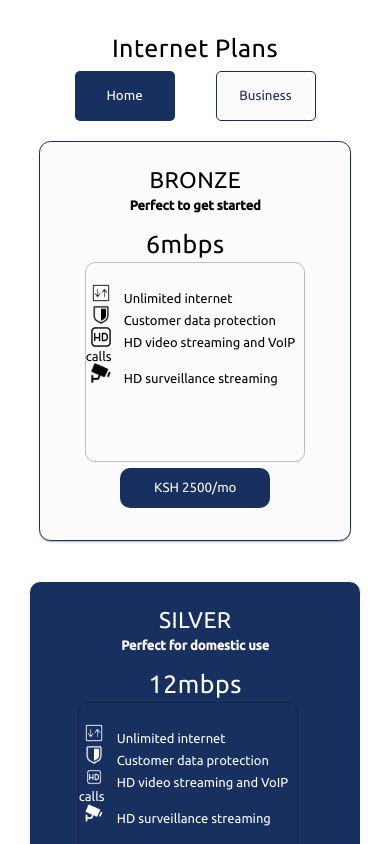
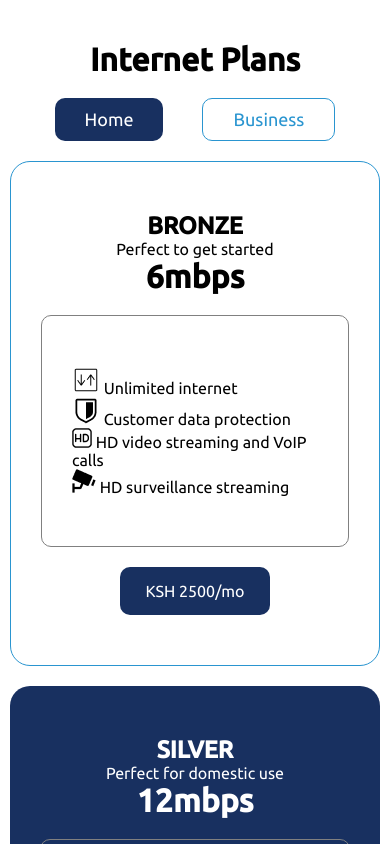
Before and after one commit to Imranyy/GSL, a React (Create React App) app: page / in a window 390 px wide. Shown: the part 680-1524 px from the top of the page. Built offline with nearby package versions, Linux system fonts and the light colour scheme; no server answers.

Commit message:
updating styles

```diff
--- a/src/components/HeroImage.js
+++ b/src/components/HeroImage.js
@@ -4,16 +4,6 @@ import vector from "../media/Vector.png";
 import {motion} from "framer-motion";
 
 function HeroImage(props) {
-    const showPlans=()=>{
-        document.querySelector('.plans').style.display='block';
-        document.querySelector('.move-down-img').style.display='none';
-        document.querySelector('.move-up-img').style.display='block';
-    }
-    const close=()=>{
-        document.querySelector('.plans').style.display='none';
-        document.querySelector('.move-up-img').style.display='none';
-        document.querySelector('.move-down-img').style.display='block';
-    }
     const scrollToContactUs=()=>{
         document.querySelector('.contact-us').scrollIntoView()
     }
@@ -37,8 +27,7 @@ function HeroImage(props) {
                     >
                         ORDER NOW
                     </motion.button><br/>
-                    <img src={vector} className='move-down-img' alt="..." onClick={showPlans}/>
-                    <img src={vector} style={{display:'none'}} alt="..." className='move-up-img' onClick={close}/>
+                    <img src={vector} className='move-down-img' alt="..." onClick={scrollToContactUs}/>
                 </motion.div>
             </div>
         </>
--- a/src/components/Plans.js
+++ b/src/components/Plans.js
@@ -32,14 +32,12 @@ const customStyles={
 
 function Plans(pro1s){
     const showBusiness=()=>{
-        document.querySelector('.plans1').style.display='block';
+        document.querySelector('.plans1').style.display='flex';
         document.querySelector('.plans').style.display="none";
-        document.querySelector('.move-up-img').style.display='none';
     }
     const showHome=()=>{
        document.querySelector('.plans1').style.display='none';
-        document.querySelector('.plans').style.display="block";
-        document.querySelector('.move-up-img').style.display='block';
+        document.querySelector('.plans').style.display="flex";
     }
     //modal1
     const [modalIsOpen1,setIsOpen1]=useState(false);
@@ -194,7 +192,7 @@ function Plans(pro1s){
                         <button className='btn2' onClick={openModal2}>KSH 3000/mo</button>
                     </div>
 
-                    <div className='grid-item-plan3'>
+                    <div className='grid-item-plan1'>
                         <h2>GOLD</h2>
                         <p>Awesome for remote work</p>
                         <h1>20mbps</h1>
@@ -212,7 +210,7 @@ function Plans(pro1s){
             </motion.div>
 
             {/* Business */}
-            <div className='plans1' style={{display:'none'}}>
+            <div className='plans1' >
                 <h1>Internet Plans</h1>
                 <div className='plans1-button'>
                     <button className='btn2' onClick={showHome}>Home</button>
@@ -249,7 +247,7 @@ function Plans(pro1s){
                         <button className='btn2' onClick={openModal5}>KSH 5499/mo</button>
                     </div>
 
-                    <div className='grid-item-plan3'>
+                    <div className='grid-item-plan1'>
                         <h2>GOLD</h2>
                         <p>Awesome for remote work</p>
                         <h1>20mbps</h1>
--- a/src/css/App.css
+++ b/src/css/App.css
@@ -13,6 +13,9 @@
 }
 html{
   scroll-behavior:smooth;
+}
+ul{
+  list-style: none;
 }
 nav{
   color: white;
@@ -140,12 +143,6 @@ nav .show-menu{
   cursor: pointer;
   width: 30px;
 }
-.hero-image .move-up-img{
-  margin-top: 60px;
-  cursor: pointer;
-  width: 30px;
-  transform: rotate(180deg);
-}
 a{
   text-decoration: none;
   color: inherit;
@@ -153,7 +150,155 @@ a{
 a:hover{
   color: var(--navy-blue);
 }
-.plans ul,.plans1 ul{
+/* domestic plans */
+.plans{
+  display: flex;
+  flex-direction: column;
+  align-items: center;
+  padding: 50px 0;
+}
+.plans .plans-button{
+  margin: 20px 0;
+  display: flex;
+  justify-content: center;
+}
+.plans .plans-button button{
+  margin: 0 5vw;
+  padding: 10px 30px;
+  cursor: pointer;
+  border: none;
+  border-radius: 10px;
+  color: var(--white);
+  font-size: large;
+}
+.plans .plans-button .btn1{
+  background: var(--navy-blue);
+}
+.plans .plans-button .btn2{
+  border: solid 1px var(--navy-blue-light);
+  color: var(--navy-blue-light);
+  background: none;
+}
+.plans .grid-plans{
+  display: grid;
+  grid-template-columns: repeat(3,1fr);
+  column-gap: 20px;
+}
+.plans .grid-plans div{
+  background: var(--navy-blue);
+  display: flex;
+  flex-direction: column;
+  align-items: center;
+  padding: 50px 30px;
+  border-radius: 50px 20px;
+  margin: 0 10px;
+}
+.plans .grid-plans .grid-item-plan1{
+  background: var(--white);
+  border: solid 1px var(--navy-blue-light);
+}
+.plans .grid-plans .content{
+  border-radius: 10px;
+  border: solid 1px grey;
+  margin: 20px 0;
+  background: none;
+}
+.plans .grid-plans .grid-item-plan1 button{
+  border: solid 1px var(--navy-blue-light);
+  background: var(--navy-blue);
+  color: var(--white);
+  border: none;
+}
+.plans .grid-plans div button{
+  background: var(--white);
+  color: var(--navy-blue-light);
+  padding: 15px 25px;
+  border-radius: 10px;
+  border: none;
+  cursor: pointer;
+  font-size: medium;
+}
+.plans .grid-plans .grid-item-plan2{
+  color: var(--white);
+}
+
+/* business plans */
+.plans1{
+  display: none;
+  flex-direction: column;
+  align-items: center;
+  padding: 50px 0;
+  background: var(--navy-blue);
+  color: var(--white);
+}
+.plans1 .plans1-button{
+  margin: 20px 0;
+  display: flex;
+  justify-content: center;
+}
+.plans1 .plans1-button button{
+  margin: 0 5vw;
+  padding: 10px 30px;
+  cursor: pointer;
+  border: none;
+  border-radius: 10px;
+  color: var(--white);
+  font-size: large;
+}
+.plans1 .plans1-button .btn1{
+  border: solid 1px var(--white-grey);
+  background: none;
+  color: var(--white);
+}
+.plans1 .plans1-button .btn2{
+  border: solid 1px var(--navy-blue-light);
+  color: var(--navy-blue-light);
+  background: var(--white);
+}
+.plans1 .grid-plans1{
+  display: grid;
+  grid-template-columns: repeat(3,1fr);
+  column-gap: 20px;
+}
+.plans1 .grid-plans1 div{
+  background: var(--navy-blue);
+  display: flex;
+  flex-direction: column;
+  align-items: center;
+  padding: 50px 30px;
+  border-radius: 50px 20px;
+  margin: 0 10px;
+}
+.plans1 .grid-plans1 .grid-item-plan1{
+  background: var(--white);
+  border: solid 1px var(--navy-blue-light);
+  color: #000;
+}
+.plans1 .grid-plans1 .content{
+  border-radius: 10px;
+  border: solid 1px grey;
+  margin: 20px 0;
+  background: none;
+}
+.plans1 .grid-plans1 .grid-item-plan1 button{
+  background: var(--navy-blue);
+  color:var(--white-grey);
+}
+.plans1 .grid-plans1 div button{
+  background: var(--white);
+  color: var(--navy-blue-light);
+  padding: 15px 25px;
+  border-radius: 10px;
+  border: none;
+  cursor: pointer;
+  font-size: medium;
+}
+.plans1 .grid-plans1 .grid-item-plan2{
+  color: var(--white);
+  border-radius: 50px 20px;
+  border: solid 1px var(--white);
+}
+/* .plans ul,.plans1 ul{
   margin-top: 20px;
 }
 .plans li, .plans1 li{
@@ -275,7 +420,7 @@ a:hover{
   width: 280px;
   border: 1px solid var(--navy-blue);
   height: 50px;
-}
+} */
 .contact-list{
   margin-top: 50px;
 }
@@ -284,7 +429,7 @@ a:hover{
   list-style:none;
 }
 
-.plans1{
+/* .plans1{
   padding-top:30px;
   height: 742px;
   background: #0D212D;
@@ -394,7 +539,7 @@ a:hover{
   width: 280px;
   border: 1px solid var(--navy-blue);
   height: 50px;
-}
+} */
 .divider{
   padding: 20px 0;
   margin: 10px 0;
--- a/src/css/responsive.css
+++ b/src/css/responsive.css
@@ -10,41 +10,22 @@
     width: 70vw;
     padding: 50px 0;
   }
-    .plans .grid-plans,.plans1 .grid-plans{
-        display: grid;
-        justify-content: center;
-        grid-template-columns: repeat(3,1fr);
-        column-gap: 5px;
-      }
-      .grid-plans .grid-item-plan1, .grid-plans .grid-item-plan2,.grid-plans .grid-item-plan3,.grid-plans1 .grid-item-plan1, .grid-plans1 .grid-item-plan2,.grid-plans1 .grid-item-plan3{
-        width:fit-content;
-        height: 350px;
-      }
-      .grid-plans .grid-item-plan1,.grid-plans .grid-item-plan3,.grid-plans1 .grid-item-plan1,.grid-plans1 .grid-item-plan3{
-        text-align: center;
-        font-size: small;
-      }
-      .grid-plans .grid-item-plan2,.grid-plans1 .grid-item-plan2{
-        font-size: small;
-        text-align: center;
-      }
-      .grid-plans .content,.grid-plans1 .content{
-        position: relative;
-        left: 15%;
-        right: 10px;
-        width: fit-content;
-      }
-      .grid-plans .btn1,.grid-plans1 .btn1{
-        margin-top: 6px;
-        width: 150px;
-        height: 40px;
-        border: none;
-      }
-      .grid-plans .btn2,.grid-plans1 .btn2{
-        margin-top: 10px;
-        height: 40px;
-        width: 150px;
-      }
+  .plans .grid-plans{
+    display: grid;
+    grid-template-columns: repeat(1,1fr);
+    row-gap: 20px;
+  }
+  .plans .grid-plans div{
+    border-radius: 20px;
+  }
+  .plans1 .grid-plans1{
+    display: grid;
+    grid-template-columns: repeat(1,1fr);
+    row-gap: 20px;
+  }
+  .plans1 .grid-plans1 div{
+    border-radius: 20px;
+  }
 }
 
 @media screen and (max-width:1100px) {
@@ -80,16 +61,6 @@
         display: flex;
         justify-content: center;
       }
-      .plans, .plans1{
-        height: fit-content;
-    }
-      .plans .grid-plans,.plans1 .grid-plans1{
-        display: grid;
-        justify-content: center;
-        grid-template-columns: repeat(2,1fr);
-        row-gap: 25px;
-      }
-
       .service{
         display: grid;
         grid-template-columns: repeat(1,1fr);
@@ -168,21 +139,11 @@
     nav .show-menu{
         display: block;
       }
-      .plans{
+      /* .plans{
         display: block;
-      }
+      } */
       .move-down-img,.move-up-img{
         display: none;
-      }
-      .plans, .plans1{
-        height: fit-content;
-    }
-      .plans .grid-plans, .plans1 .grid-plans1{
-        display: flex;
-        flex-direction: column;
-        align-items: center;
-        row-gap: 40px;
-        padding: 20px 25% 50px 20%;
       }
 
     }
@@ -203,39 +164,6 @@
         font-size: small;
       }
 
-      .plans h1,.plans1 h1{
-        width: 250px;
-        height: 35px;
-        font-weight: 400;
-        font-size: 25px;
-        line-height: 55px;
-        letter-spacing: 0.02em;
-      }
-      .plans-button,.plans1-button{
-        margin-top: 15px;
-      }
-      .plans-button .btn1,.plans1-button .btn1{
-        border-radius: 5px;
-        line-height: 28px;
-        width: 100px;
-        height: 50px;
-      }
-      .plans-button .btn2,.plans1-button .btn2{
-        border-radius: 5px;
-        width: 100px;
-        height: 50px;
-        margin-left: 41px;
-      }
-      .grid-plans .content,.grid-plans1 .content{
-        margin-left: -30px;
-        margin-top: 10px;
-        text-align: left;
-        box-sizing: border-box;
-        width: 220px;
-        height: 200px;
-        border: 1px solid rgba(0, 0, 0, 0.25);
-        border-radius: 10px;
-      }
       .divider h1{
         font-weight: 800;
         font-size: 19px;
```
